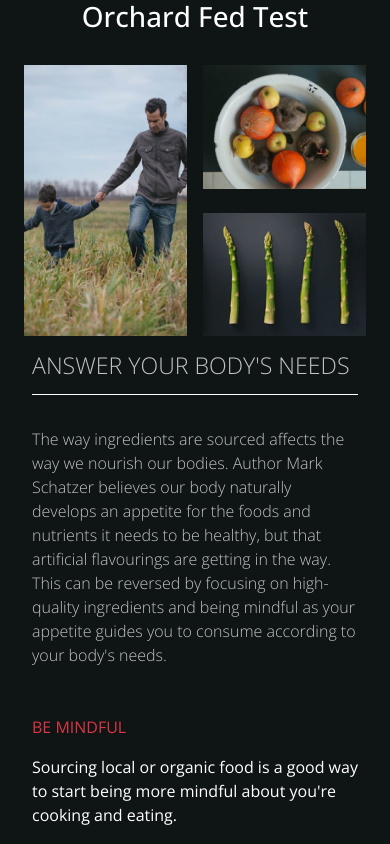
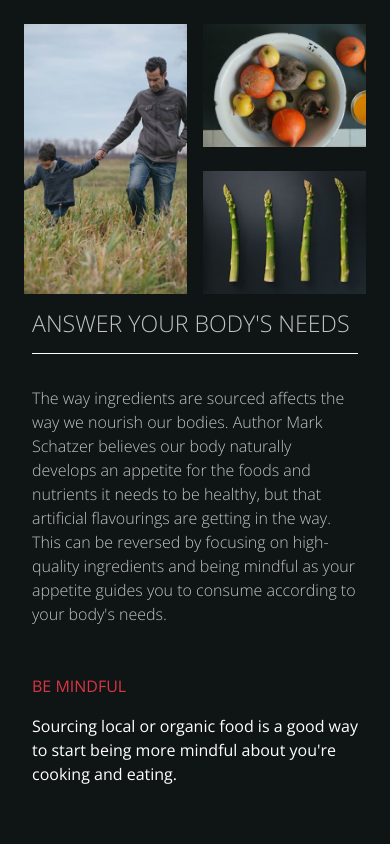
Before and after one commit to jamesedwardbaldonadoii/orchard-fed-test, a website built with webpack: page src/index.html in a window 390 px wide. Shown: the top 844 px of the page. Built offline with nearby package versions, Linux system fonts and the light colour scheme.

Commit message:
Fix column 1 responsiveness and remove page header

```diff
--- a/src/index.html
+++ b/src/index.html
@@ -12,10 +12,6 @@
   <title>Orchard Fed Test</title>
 </head>
 <body>
-  <header class="text-center">
-    <h1>Orchard Fed Test</h1>
-  </header>
-
   <main class="container py-4 px-3 mx-auto">
     <section class="d-flex flex-column flex-lg-row">
       <div class="d-flex flex-row image-wrapper m-md-auto mb-sm-3">
--- a/src/index.scss
+++ b/src/index.scss
@@ -30,10 +30,10 @@ article > h2 {
 }
 
 .answer-body-wrapper {
-	max-width: 500px;
+	max-width: 100%;
 
-	@media (min-width: 500px) {
-		max-width: 100%;
+	@media (min-width: 991px) {
+		max-width: 500px;
 	}
 }
 
```
